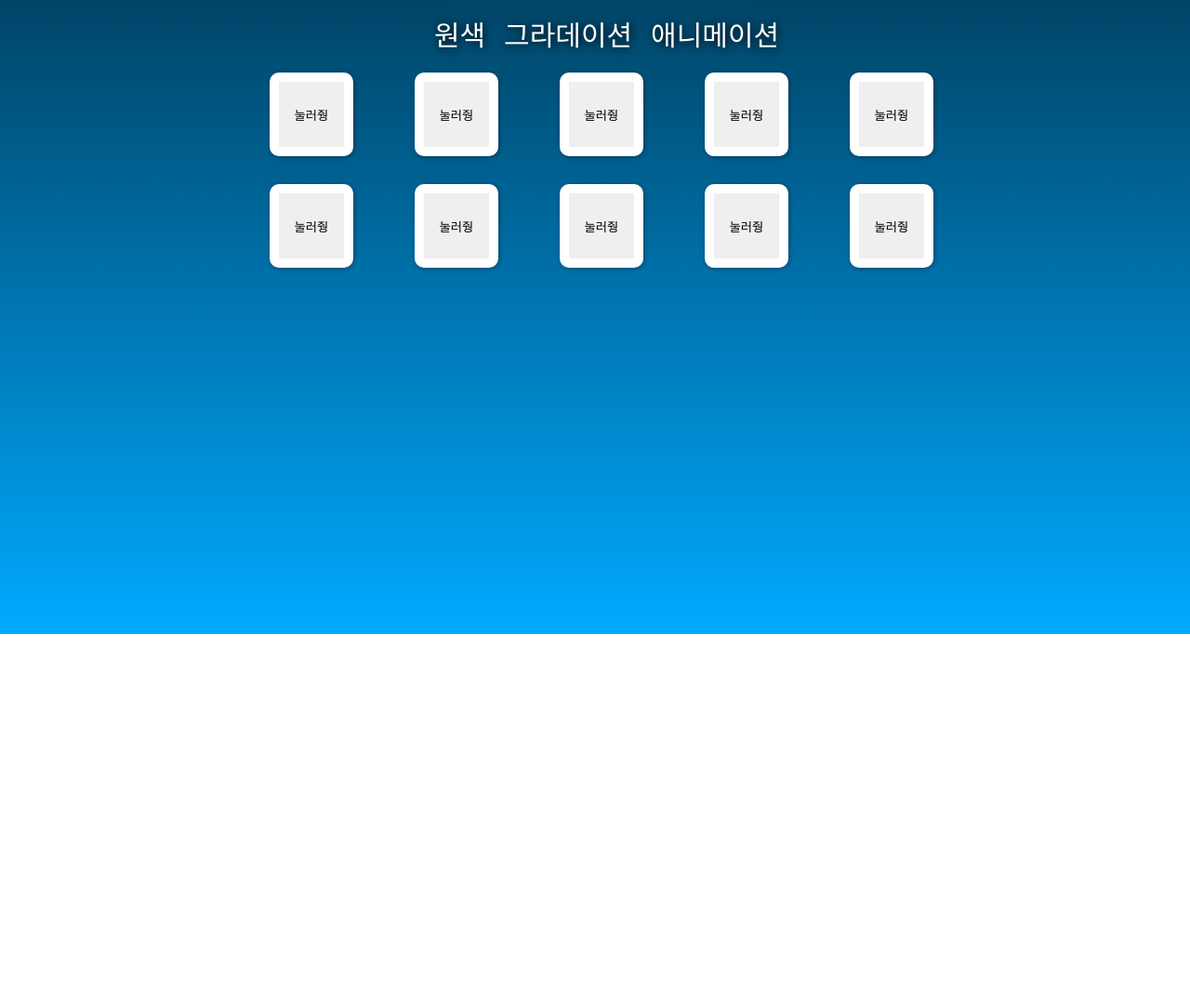
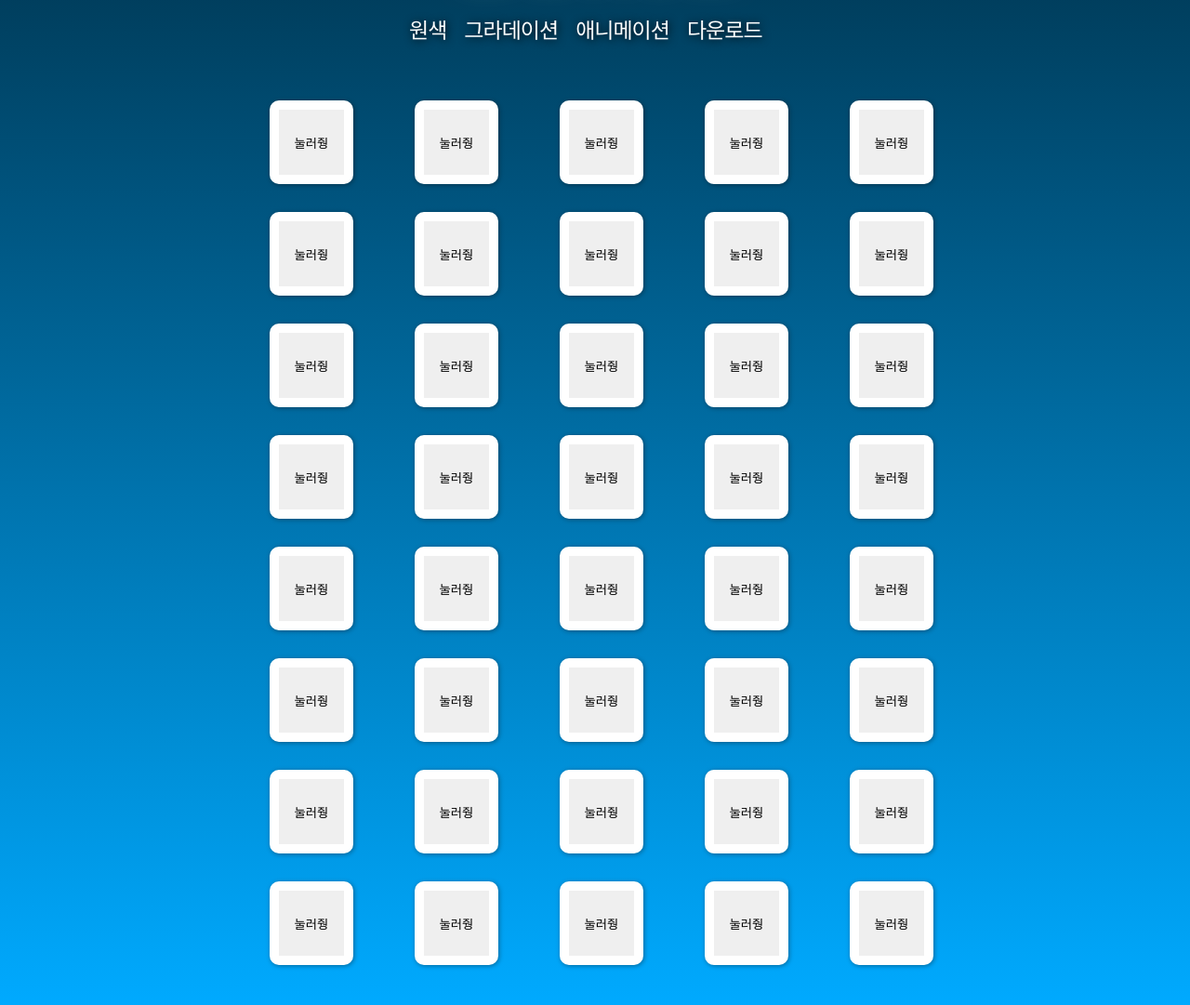
Before and after one commit to sejong-kid/new, a plain HTML site: page index.html in a window 1280 px wide. Shown: the part 118-1199 px from the top of the page at 93% size. Before the commit the page ends 800 px from the top, so only its background shows below. Drawn offline with Linux system fonts and the light colour scheme.

Commit message:
2022 10 25

```diff
--- a/index.html
+++ b/index.html
@@ -9,6 +9,7 @@
           <li class="menu1"><a href="">원색</a></li>
           <li class="menu2"><a href="">그라데이션</a></li>
           <li class="menu3"><a href="">애니메이션</a></li>
+          <li class="menu4"><a href="">다운로드</a></li>
         </ul>
       </nav>
     </div>
@@ -29,6 +30,36 @@
               <button type="button" id="bt8"></button>
               <button type="button" id="bt9"></button>
               <button type="button" id="bt0"></button>
+              <button type="button" id="bt1"></button>
+              <button type="button" id="bt2"></button>
+              <button type="button" id="bt3"></button>
+              <button type="button" id="bt4"></button>
+              <button type="button" id="bt5"></button>
+              <button type="button" id="bt6"></button>
+              <button type="button" id="bt7"></button>
+              <button type="button" id="bt8"></button>
+              <button type="button" id="bt9"></button>
+              <button type="button" id="bt0"></button>
+              <button type="button" id="bt1"></button>
+              <button type="button" id="bt2"></button>
+              <button type="button" id="bt3"></button>
+              <button type="button" id="bt4"></button>
+              <button type="button" id="bt5"></button>
+              <button type="button" id="bt6"></button>
+              <button type="button" id="bt7"></button>
+              <button type="button" id="bt8"></button>
+              <button type="button" id="bt9"></button>
+              <button type="button" id="bt0"></button>
+              <button type="button" id="bt1"></button>
+              <button type="button" id="bt2"></button>
+              <button type="button" id="bt3"></button>
+              <button type="button" id="bt4"></button>
+              <button type="button" id="bt5"></button>
+              <button type="button" id="bt6"></button>
+              <button type="button" id="bt7"></button>
+              <button type="button" id="bt8"></button>
+              <button type="button" id="bt9"></button>
+              <button type="button" id="bt0"></button>
             </li>
           </ul>
         </div>
--- a/re.css
+++ b/re.css
@@ -6,17 +6,18 @@ h1 {
   color: white;
   text-shadow: 3px 3px 30px rgba(255, 255, 255, 0.5);
 }
+nav {
+  margin-top: -50px;
+}
 
-nav {
-  text-align: center;
-  margin-top: -50px;
-  font-size: 20px;
+ul {
+  list-style: none;
 }
+
 
 li {
   display: inline-block;
 }
-
 body {
   width: 480px;
   margin: 0 auto;
@@ -33,9 +34,12 @@ body {
     );
 }
 .menu a{
+  float: left;
+  letter-spacing: -1px;
   text-align: center;
+  margin-bottom: 40px;
   margin-right: 15px;
-  font-size: 30px;
+  font-size: 23px;
   color: white;
   text-decoration: none;
   text-shadow: 1px 1px 10px black;
@@ -45,13 +49,19 @@ body {
   color:rgb(255, 61, 61);}
 
 .menu2 a:hover {
+  width: 120px;
   background: linear-gradient(
-    #ffe591,
-    #ffdf2c,
-    #ff8800);
-  border-radius: 5px;
+    #ff5643,
+    #ff8630,
+    #ffffff);
+  border-radius: 15px;
   color : white;
-  transition : 3s;
+  transition : 1s;
+}
+
+.menu3 a:hover {
+  transition: all 0.2s linear;
+  transform: rotate(370deg);
 }
 a:visited{
   color: none}
@@ -60,9 +70,6 @@ main {
   text-align: center;
 }
 
-ul {
-  list-style: none;
-}
 
 button {
   width: 90px;
```
